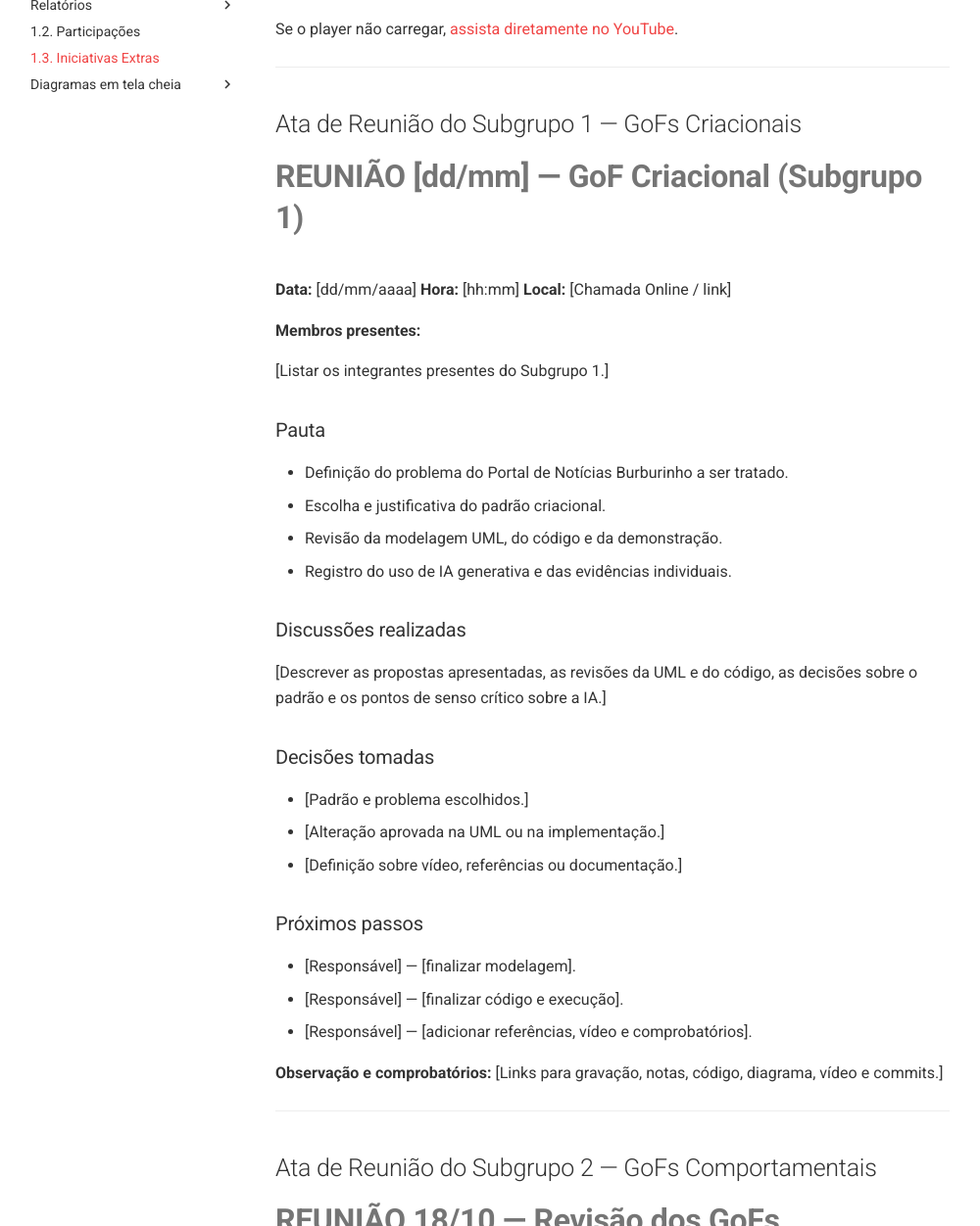
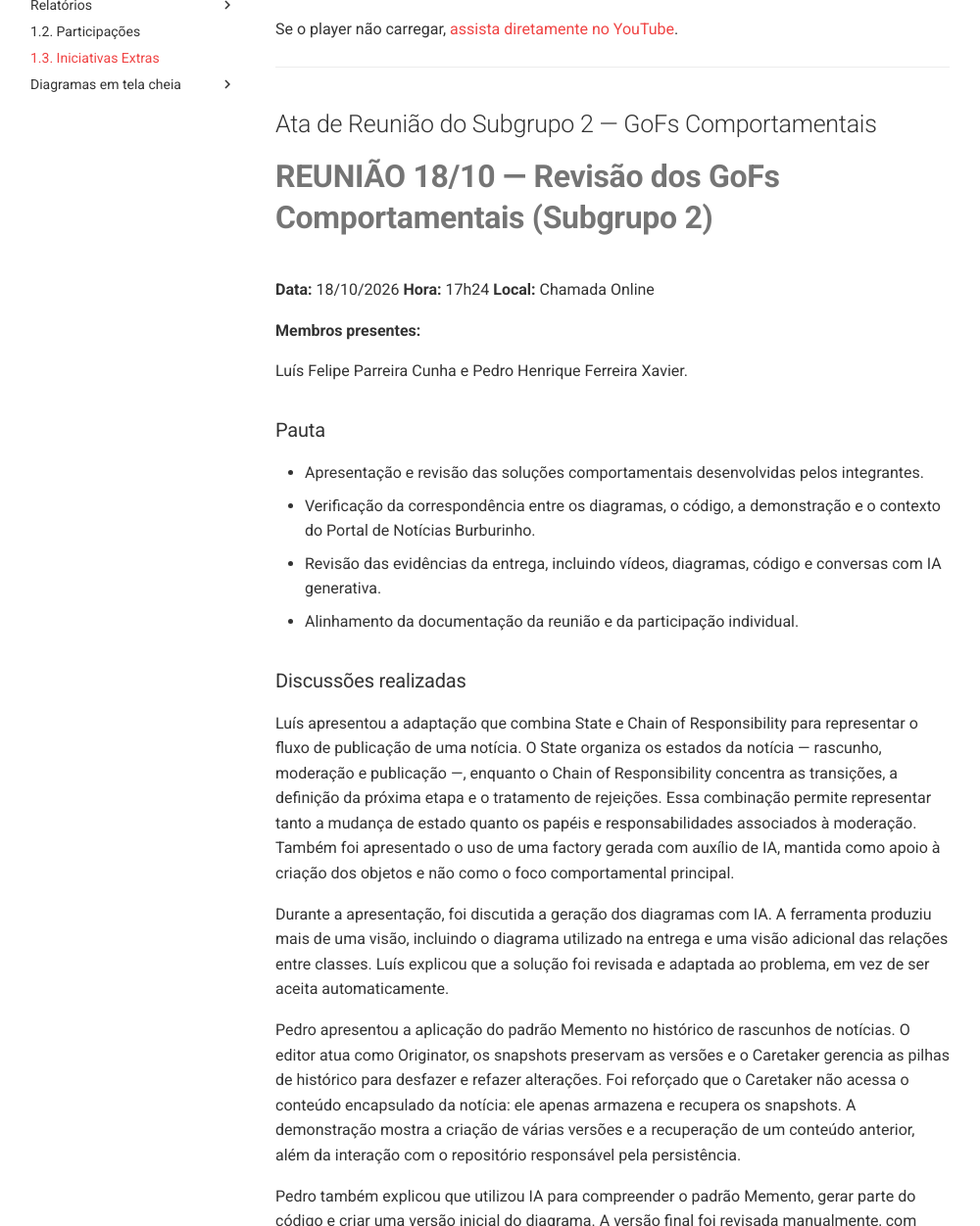
Before and after one commit to UnBArqDsw2026-2-Turma01/2026.2-T01-_G3_ProjetoPortalNoticias_Entrega_03, an MkDocs documentation site: the page built from docs/Base/1.3.IniciativasExtras.md, in a window 1280 px wide and 1400 px high, scrolled down 2937 px, cut to the strip 148-1400 px from the top of the window. Shown: the whole strip at 98% size, without its empty margins (15-1015 px from the left). Built offline with MkDocs 1.6.1 and Material for MkDocs 9.7.7, drawn with Linux system fonts in a browser that asks for light colours; comment, search, counter and statistics services are not loaded.

Commit message:
docs: remove exemplo

```diff
--- a/docs/Base/1.3.IniciativasExtras.md
+++ b/docs/Base/1.3.IniciativasExtras.md
@@ -113,46 +113,6 @@ interesse em participar e se a iniciativa do protótipo seria adotada.
 
 Se o player não carregar, [assista diretamente no YouTube](https://youtu.be/2wVmp5En10w).
 
----
-
-## Ata de Reunião do Subgrupo 1 — GoFs Criacionais
-
-# **REUNIÃO [dd/mm] — GoF Criacional (Subgrupo 1)**
-
-**Data:** [dd/mm/aaaa]
-**Hora:** [hh:mm]
-**Local:** [Chamada Online / link]
-
-**Membros presentes:**
-
-[Listar os integrantes presentes do Subgrupo 1.]
-
-### Pauta
-
-- Definição do problema do Portal de Notícias Burburinho a ser tratado.
-- Escolha e justificativa do padrão criacional.
-- Revisão da modelagem UML, do código e da demonstração.
-- Registro do uso de IA generativa e das evidências individuais.
-
-### Discussões realizadas
-
-[Descrever as propostas apresentadas, as revisões da UML e do código, as
-decisões sobre o padrão e os pontos de senso crítico sobre a IA.]
-
-### Decisões tomadas
-
-- [Padrão e problema escolhidos.]
-- [Alteração aprovada na UML ou na implementação.]
-- [Definição sobre vídeo, referências ou documentação.]
-
-### Próximos passos
-
-- [Responsável] — [finalizar modelagem].
-- [Responsável] — [finalizar código e execução].
-- [Responsável] — [adicionar referências, vídeo e comprobatórios].
-
-**Observação e comprobatórios:** [Links para gravação, notas, código,
-diagrama, vídeo e commits.]
 
 ---
 
```
